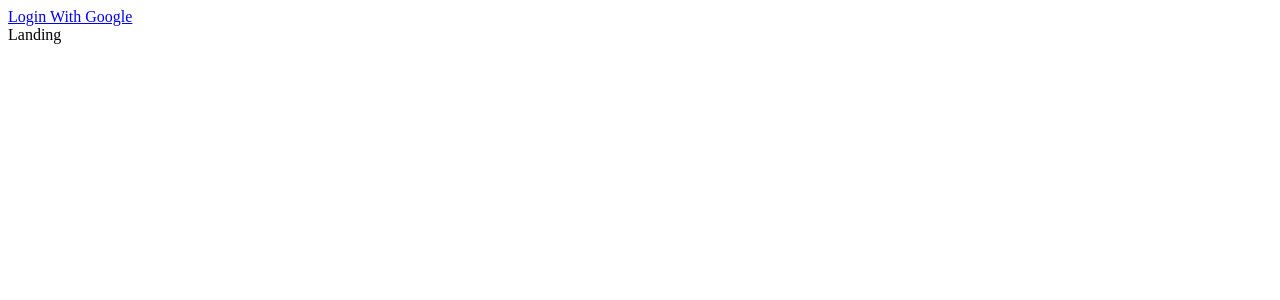
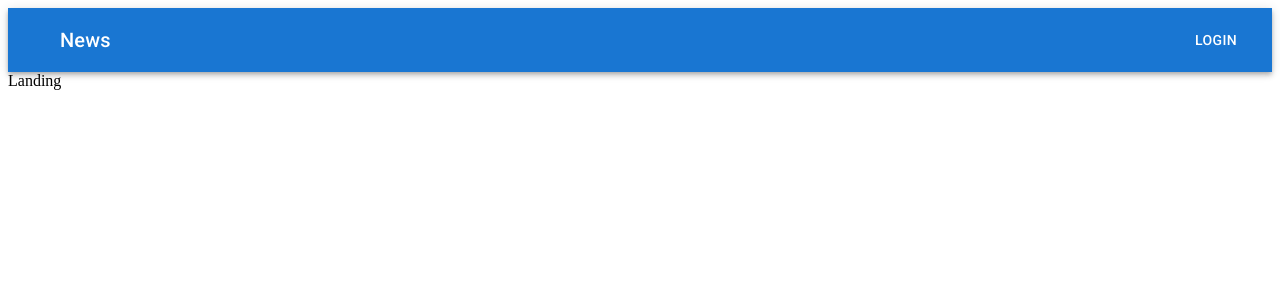
Before and after one commit to vladhrusha/AIStoryVerse, a React (Create React App) app in the folder client/: page / in a window 1280 px wide. Shown: the top 300 px of the page. Built offline with nearby package versions, Linux system fonts and the light colour scheme.

Commit message:
setup header

```diff
--- a/client/src/components/Header/Header.tsx
+++ b/client/src/components/Header/Header.tsx
@@ -1,10 +1,32 @@
 import React from 'react';
+import AppBar from '@mui/material/AppBar';
+import Box from '@mui/material/Box';
+import Toolbar from '@mui/material/Toolbar';
+import Typography from '@mui/material/Typography';
+import Button from '@mui/material/Button';
+import IconButton from '@mui/material/IconButton';
 
 const Header = () => {
   return (
-    <div>
-      <a href='/auth/google'>Login With Google</a>
-    </div>
+    <Box sx={{ flexGrow: 1 }}>
+      <AppBar position='static'>
+        <Toolbar>
+          <IconButton
+            size='large'
+            edge='start'
+            color='inherit'
+            aria-label='menu'
+            sx={{ mr: 2 }}
+          ></IconButton>
+          <Typography variant='h6' component='div' sx={{ flexGrow: 1 }}>
+            News
+          </Typography>
+          <Button color='inherit' href='/auth/google'>
+            Login
+          </Button>
+        </Toolbar>
+      </AppBar>
+    </Box>
   );
 };
 
```
